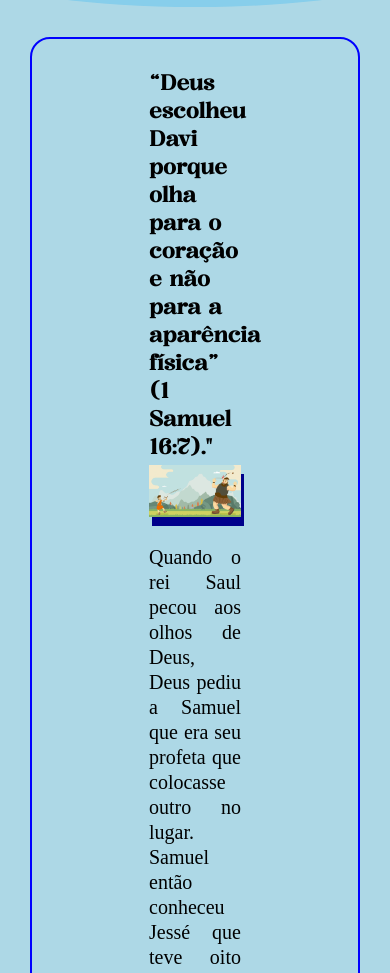
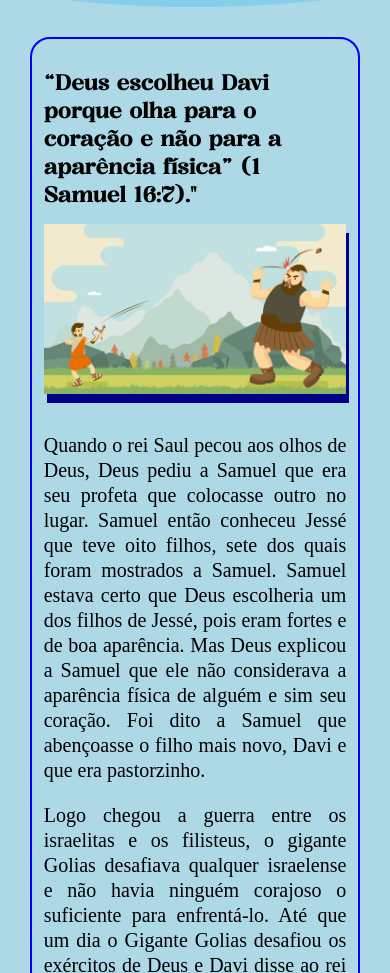
Before and after one commit to ErickdeSouzaDias/DaviGolias, a plain HTML site: page index.html in a window 390 px wide. Shown: the part 55-1028 px from the top of the page. Drawn offline with Linux system fonts and the light colour scheme; a web font is replaced by a local one.

Commit message:
Alterações para mobile
Resultou em alterações no desktop.

```diff
--- a/index.html
+++ b/index.html
@@ -39,11 +39,9 @@
 			border: 2px solid blue;
 			border-radius: 20px;
 			background-position: center;
-			padding: 5% 30%;
-			/*height: 1400px;*/
+			padding: 5% 3%;
 			min-height: 1400px;
 			margin: 30px;
-
 
 		}
 
@@ -54,7 +52,6 @@
 			margin: 1% 0;
 			border: 10px solid skyblue;
 			border-radius: 50%;
-			/*border-width: 60px;*/
 
 		}
 
@@ -77,7 +74,7 @@
 
 		.historia{
 			font-family: OpenSans-Light;
-			height: 550px;
+			min-height: 550px;
 		}
 
 		p{
```
